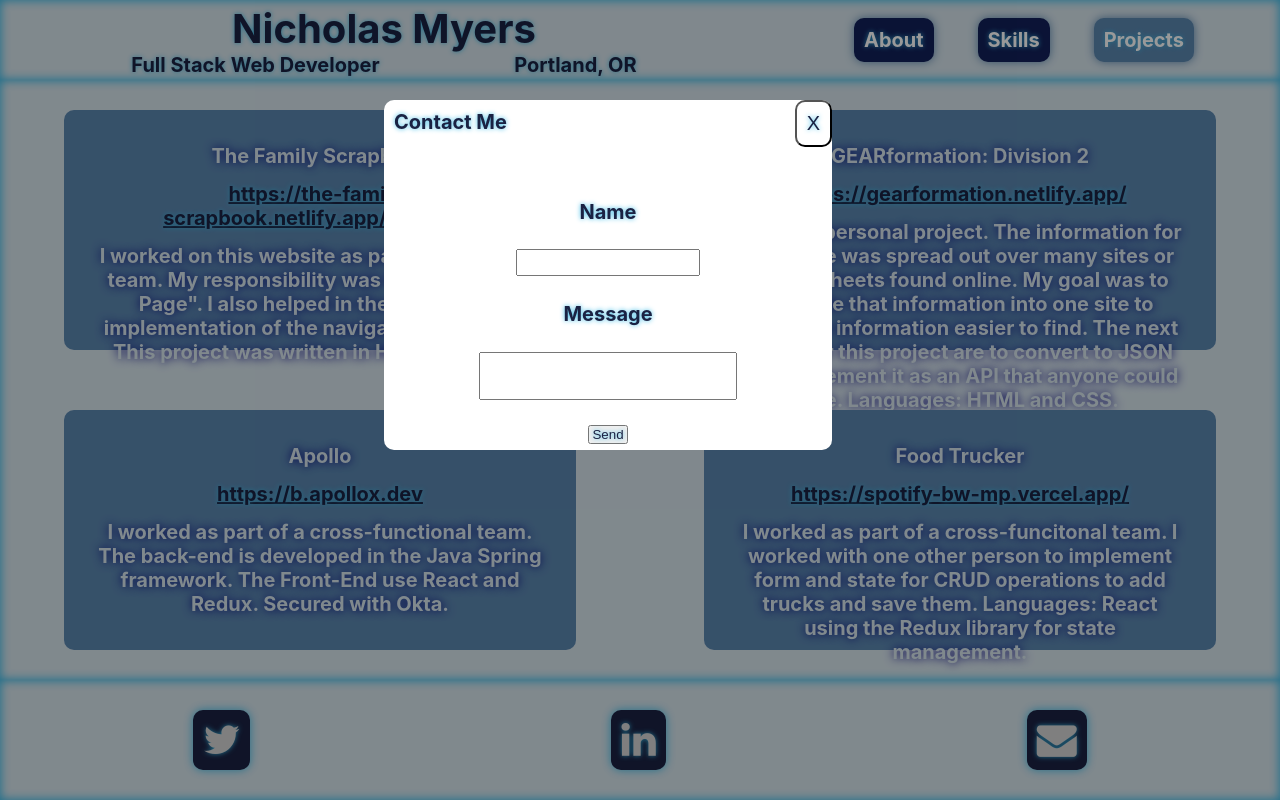
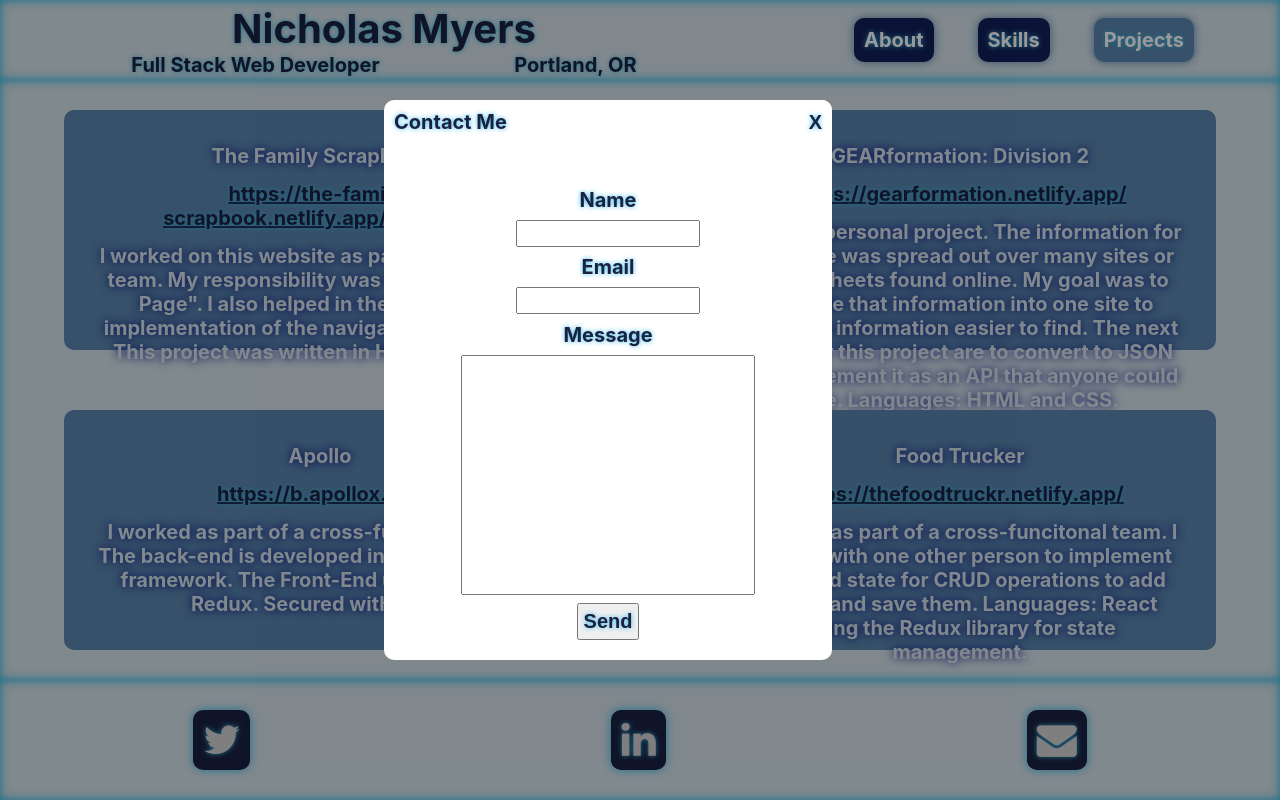
Before and after one commit to nicholas-myers/Professional-Portfolio, a React (Create React App) app: page /projects in a window 1280 px wide. Both pictures are taken after a click on the link 1056 px from the left and 740 px from the top of the page. Built offline with nearby package versions, Linux system fonts and the light colour scheme.

Commit message:
installed email js, set up form for sending an email, added validation to make sure user inputs in all fields

```diff
--- a/package.json
+++ b/package.json
@@ -7,6 +7,7 @@
     "@testing-library/jest-dom": "^4.2.4",
     "@testing-library/react": "^9.5.0",
     "@testing-library/user-event": "^7.2.1",
+    "emailjs-com": "^2.6.3",
     "less": "^3.11.3",
     "react": "^16.13.1",
     "react-dom": "^16.13.1",
--- a/public/index.html
+++ b/public/index.html
@@ -1,14 +1,12 @@
 <!DOCTYPE html>
 <html lang="en">
+
 <head>
   <meta charset="utf-8" />
   <link rel="icon" href="%PUBLIC_URL%/favicon.ico" />
   <meta name="viewport" content="width=device-width, initial-scale=1" />
   <meta name="theme-color" content="#000000" />
-    <meta
-      name="description"
-      content="Web site created using create-react-app"
-    />
+  <meta name="Nicholas Myers Developer Portfolio" content="Technical Skills and Projects" />
   <link rel="apple-touch-icon" href="%PUBLIC_URL%/logo192.png" />
   <!--
       manifest.json provides metadata used when your web app is installed on a
@@ -27,6 +25,7 @@
   <title>Nicholas Myers: Profolio </title>
   <link rel="stylesheet" href="https://cdnjs.cloudflare.com/ajax/libs/font-awesome/4.7.0/css/font-awesome.min.css">
 </head>
+
 <body>
   <noscript>You need to enable JavaScript to run this app.</noscript>
   <div id="root"></div>
@@ -41,4 +40,5 @@
       To create a production bundle, use `npm run build` or `yarn build`.
     -->
 </body>
+
 </html>
--- a/src/App.css
+++ b/src/App.css
@@ -23,13 +23,16 @@ h2 {
   font-size: 2rem;
 }
 
-a, p, li, label {
+a, p, li, label, button {
   font-size: 2rem;
   font-weight: bold;
 }
 
 textarea {
   resize: none;
+  text-align: left;
+  width: 80%;
+  height: 50%;
 }
 
 input, textarea {
--- a/src/components/Projects.js
+++ b/src/components/Projects.js
@@ -14,6 +14,7 @@ const ProjectContainer = styled.section`
   }
   @media (max-width: 500px) {
     overflow: scroll;
+    overflow-x: hidden;
   }
 `;
 
@@ -29,7 +30,7 @@ const ProjectCard = styled.article`
   border-radius: 1rem;
   @media (max-width: 500px) {
     width: 90%;
-    height: 80%;
+    height: 50%;
     padding: 0;
     margin: 2% 0;
   }
@@ -82,8 +83,8 @@ export default function Projects() {
       </ProjectCard>
       <ProjectCard>
         <h2>Apollo</h2>
-        {/* <iframe src="https://bw-spotify1.vercel.app/signup" height="100%"></iframe> */}
-        <a href="https://bw-spotify1.vercel.app/signup" target="_blank">
+        {/* <iframe src="https://b.apollox.dev" height="100%"></iframe> */}
+        <a href="https://b.apollox.dev" target="_blank">
           https://b.apollox.dev
         </a>
         <p>
@@ -94,12 +95,12 @@ export default function Projects() {
       </ProjectCard>
       <ProjectCard>
         <h2>Food Trucker</h2>
-        {/* <iframe src="https://spotify-bw-mp-frontend.spotify-bw-mp.vercel.app/" height="100%"></iframe> */}
+        {/* <iframe src="https://thefoodtruckr.netlify.app/" height="100%"></iframe> */}
         <a
-          href="https://spotify-bw-mp-frontend.spotify-bw-mp.vercel.app/"
+          href="https://thefoodtruckr.netlify.app/"
           target="_blank"
         >
-          https://spotify-bw-mp.vercel.app/
+          https://thefoodtruckr.netlify.app/
         </a>
         <p>
           I worked as part of a cross-funcitonal team. I worked with one other
--- a/src/components/Skills.js
+++ b/src/components/Skills.js
@@ -17,6 +17,7 @@ const SkillSection = styled.section`
   }
   @media (max-width: 500px) {
     overflow: scroll;
+    overflow-x: hidden;
   }
 `;
 const SkillNav = styled.nav`
--- a/src/components/Social.js
+++ b/src/components/Social.js
@@ -1,6 +1,8 @@
-import React, {useState} from "react";
+import React, { useState } from "react";
 import styled from "styled-components";
-
+import emailjs from "emailjs-com";
+import { init } from "emailjs-com";
+init("user_UNHUHq9GUust3ROWtWktl");
 
 const Social = styled.nav`
   width: 100%;
@@ -10,18 +12,18 @@ const Social = styled.nav`
 
 const SocialLink = styled.a`
   text-decoration: none;
-  background-color: #1A2243;
+  background-color: #1a2243;
   color: lightgray;
   padding: 1rem;
   border-radius: 1rem;
-  box-shadow: 0 0 10px 0 #3ABAE6;
+  box-shadow: 0 0 10px 0 #3abae6;
   font-size: 4rem;
   transition: 1s;
   &:hover {
-    background-color: #3ABAE6;
-    box-shadow: 0 0 10px 2px #1A2243;
+    background-color: #3abae6;
+    box-shadow: 0 0 10px 2px #1a2243;
     cursor: pointer;
-    transition: .25s;
+    transition: 0.25s;
   }
 `;
 
@@ -33,45 +35,139 @@ const ModalBackdrop = styled.div`
   height: 100%;
   padding-left: 30%;
   padding-top: 10rem;
-  background-color: rgb(0,0,0); /* Fallback color */
-  background-color: rgba(0,0,0,0.4); /* Black w/ opacity */
-`
+  background-color: rgb(0, 0, 0); /* Fallback color */
+  background-color: rgba(0, 0, 0, 0.4); /* Black w/ opacity */
+`;
 
 const EmailModal = styled.div`
   background-color: white;
   width: 50%;
-  height: 50%;
+  height: 80%;
   border-radius: 1rem;
-`
+`;
 
 export default function Nav() {
-  const [isVisible, setIsVisible] = useState("none")
+  const initialFormValues = {
+    name: "",
+    email: "",
+    message: "",
+  };
+
+  const [warning, setWarning] = useState("")
+
+  const [emailValues, setEmailValues] = useState(initialFormValues);
+
+  const [isVisible, setIsVisible] = useState("none");
 
   const showEmailModal = () => {
-    setIsVisible("block")
-  }
+    setIsVisible("block");
+  };
+
+  const changeValue = (e) => {
+    setEmailValues({
+      ...emailValues,
+      [e.target.name]: e.target.value,
+    });
+  };
+
+  const sendEmail = (e) => {
+    e.preventDefault();
+
+    for (const [key, value] of Object.entries(emailValues)) {
+      if (value === "") {
+        return setWarning(`Please input your ${key}!`)
+      }
+    }
+    emailjs
+      .sendForm(
+        "service_5vq0w4s",
+        "template_lr6bojx",
+        e.target,
+        "user_UNHUHq9GUust3ROWtWktl"
+      )
+      .then(
+        (result) => {
+          console.log(result.text);
+        },
+        (error) => {
+          console.log(error.text);
+        }
+      );
+    setIsVisible("none");
+  };
 
   return (
     <Social>
-      <SocialLink className="fa fa-twitter" href="https://twitter.com/NickMyersPro" target="_blank"></SocialLink>
+      <SocialLink
+        className="fa fa-twitter"
+        href="https://twitter.com/NickMyersPro"
+        target="_blank"
+      ></SocialLink>
       {/* <SocialLink className="fa fa-twitch" href="https://www.twitch.tv/korefucious" target="_blank"></SocialLink> */}
       {/* <SocialLink className="fa fa-youtube" href="https://www.youtube.com/channel/UCQ3_QXu3IVyqSX6NoN4Di2w/featured" target="_blank"></SocialLink> */}
-      <SocialLink className="fa fa-linkedin" href="https://www.linkedin.com/in/nicholas-myers-professional/" target="_blank"></SocialLink>
-      <SocialLink className="fa fa-envelope" onClick={showEmailModal} ></SocialLink>
-      <ModalBackdrop style={{display: `${isVisible}`}}>
+      <SocialLink
+        className="fa fa-linkedin"
+        href="https://www.linkedin.com/in/nicholas-myers-professional/"
+        target="_blank"
+      ></SocialLink>
+      <SocialLink
+        className="fa fa-envelope"
+        onClick={showEmailModal}
+      ></SocialLink>
+      <ModalBackdrop style={{ display: `${isVisible}` }}>
         <EmailModal>
-          <div style={{display: 'flex', justifyContent: 'space-between'}}>
-            <h2 style={{padding: '1rem'}}>
-              Contact Me
-            </h2>
-            <button style={{fontSize: '2rem', padding: '1rem', borderRadius: '1rem', backgroundColor: 'white'}} onClick={() => setIsVisible("none")}>X</button>
+          <div style={{ display: "flex", justifyContent: "space-between" }}>
+            <h2 style={{ padding: "1rem" }}>Contact Me</h2>
+            <button
+              style={{
+                fontSize: "2rem",
+                padding: "1rem",
+                border: "none",
+                borderRadius: "1rem",
+                backgroundColor: "white",
+              }}
+              onClick={() => setIsVisible("none")}
+            >
+              X
+            </button>
           </div>
-          <form style={{display: 'flex', flexDirection: 'column', justifyContent: 'space-around', padding: "4rem", height: "100%", alignItems: "center"}}>
+          <form
+            style={{
+              display: "flex",
+              flexDirection: "column",
+              justifyContent: "space-around",
+              padding: "4rem",
+              height: "100%",
+              alignItems: "center",
+            }}
+            onSubmit={sendEmail}
+          >
             <label>Name</label>
-            <input style={{width: "50%"}}></input>
+            <input
+              name="name"
+              style={{ width: "50%" }}
+              value={emailValues.name}
+              onChange={changeValue}
+            />
+            <label>Email</label>
+            <input
+              style={{ width: "50%" }}
+              name="email"
+              value={emailValues.email}
+              onChange={changeValue}
+            />
             <label>Message</label>
-            <textarea></textarea>
-            <button style={{width: '4rem'}}>Send</button>
+            <textarea
+              name="message"
+              value={emailValues.message}
+              onChange={changeValue}
+            />
+            {warning != "" && <p style={{color: "red"}}>{warning}</p>}
+            <button
+              style={{ width: "auto", padding: ".5rem", marginBottom: "2rem" }}
+            >
+              Send
+            </button>
           </form>
         </EmailModal>
       </ModalBackdrop>
```
Also changed, not shown: 1 other file (tests, documents, lock files or other folders). Lines whose indentation alone changed are shown as unchanged.
